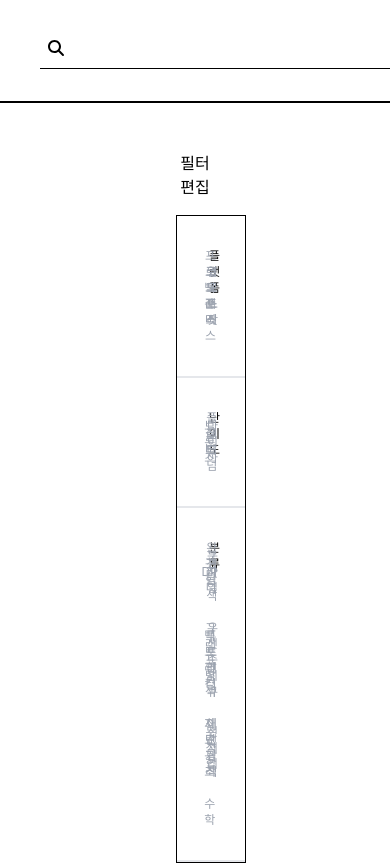
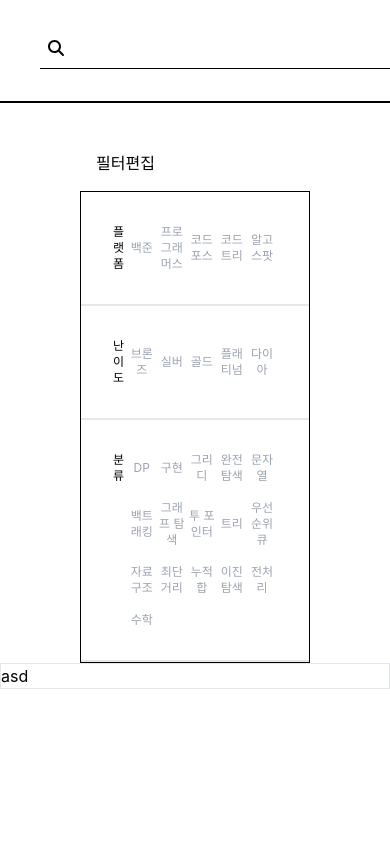
Before and after one commit to All-PS/AllPS-web, a React (Create React App) app: page /search in a window 390 px wide. Both pictures are taken after a click on the button "필터편집". Shown: the top 863 px of the page. Built offline with nearby package versions, Linux system fonts and the light colour scheme.

Commit message:
[refact] 패키지 구조, css 일부 수정

```diff
--- a/src/components/Header/header.js
+++ b/src/components/Header/header.js
@@ -1,6 +1,6 @@
 import React from "react";
-import Logo from "components/Logo/logo";
-import SearchBar from "components/SearchBar/searchBar";
+import Logo from "components/logo";
+import SearchBar from "components/Header/searchBar";
 
 const Header = ({ className, searchOptions }) => {
   return (
--- a/src/components/SearchBar/searchBar.js
+++ /dev/null
@@ -1,36 +0,0 @@
-import React, { useState } from "react";
-import { faMagnifyingGlass } from "@fortawesome/free-solid-svg-icons";
-import { FontAwesomeIcon } from "@fortawesome/react-fontawesome";
-
-const SearchBar = ({ className, onSearch, searchOptions }) => {
-  const [searchTerm, setSearchTerm] = useState("");
-
-  const handleInputChange = (e) => {
-    setSearchTerm(e.target.value);
-  };
-
-  const handleSubmit = (e) => {
-    e.preventDefault();
-    onSearch && onSearch(searchTerm);
-  };
-
-  return (
-    <div className={`flex items-center border-solid border-b border-black pb-1 ${className}`}>
-      <FontAwesomeIcon icon={faMagnifyingGlass} className="mx-2" />
-      <form onSubmit={handleSubmit} className="flex flex-grow">
-        <input type="text" value={searchTerm} onChange={handleInputChange} className="p-0 flex-grow border-0 px-4 text-2xl font-semibold focus:outline-none" />
-        {typeof searchOptions !== "undefined" && (
-          <select name="searchOption" id="searchOption" className="ml-2">
-            {searchOptions.map((option, index) => (
-              <option key={index} value={option.value}>
-                {option.label}
-              </option>
-            ))}
-          </select>
-        )}
-      </form>
-    </div>
-  );
-};
-
-export default SearchBar;
--- a/src/components/SearchFilter/searchFilter.js
+++ /dev/null
@@ -1,70 +0,0 @@
-import React, { useState } from "react";
-
-function SearchFilter({ platforms, selectedPlatforms, difficulties, selectedDifficulties, categories, selectedCategories, onPlatformSelect, onDifficultySelect, onCategorySelect }) {
-  const [filterDetailView, setFilterDetailView] = useState(false);
-
-  const handleFilterEditBtn = (e) => {
-    setFilterDetailView(!filterDetailView);
-  };
-
-  return (
-    <div>
-      <div className="flex flex-col w-full px-40">
-        <div className="flex w-full">
-          <button onClick={handleFilterEditBtn} className="flex items-center justify-center p-4 mt-8">
-            <p className={filterDetailView ? "text-black" : "text-gray-400"}>필터편집</p>
-          </button>
-          {/* <div class="overflow-x-auto flex items-center"></div> */}
-        </div>
-        {filterDetailView && (
-          <div className="flex-col w-full border border-black mx-4 text-xs">
-            {/* <!-- 플랫폼 선택 창 --> */}
-            <div className="flex w-full p-8 border-b-2 border-gray">
-              <div className="w-1/12">플랫폼</div>
-              <div className="flex w-11/12">
-                {platforms.map((platform) => (
-                  <div className="flex items-center justify-center w-1/5">
-                    <button key={platform} className={`${selectedPlatforms[platform] ? "text-black" : "text-gray-400"}`} onClick={() => onPlatformSelect(platform)}>
-                      {platform}
-                    </button>
-                  </div>
-                ))}
-              </div>
-            </div>
-            {/* 난이도 선택 창 */}
-            <div className="flex w-full p-8 border-b-2 border-gray">
-              <div className="w-1/12">난이도</div>
-              <div className="flex w-11/12">
-                {difficulties.map((difficulty) => (
-                  <div className="flex items-center justify-center w-1/5">
-                    <button key={difficulty} className={`${selectedDifficulties[difficulty] ? "text-black" : "text-gray-400"}`} onClick={() => onDifficultySelect(difficulty)}>
-                      {difficulty}
-                    </button>
-                  </div>
-                ))}
-              </div>
-            </div>
-            {/* 분류 선택 창 */}
-            <div className="flex w-full p-8 border-b-2 border-gray">
-              <div className="w-1/12">분류</div>
-              <div className="w-11/12 flex flex-wrap">
-                {categories.map((category, index) => (
-                  <React.Fragment key={category}>
-                    {index % 5 === 0 && index !== 0 && <div className="w-full flex my-2"></div>}
-                    <div className="flex items-center justify-center w-1/5">
-                      <button className={`${selectedCategories[category] ? "text-black" : "text-gray-400"}`} onClick={() => onCategorySelect(category)}>
-                        {category}
-                      </button>
-                    </div>
-                  </React.Fragment>
-                ))}
-              </div>
-            </div>
-          </div>
-        )}
-      </div>
-    </div>
-  );
-}
-
-export default SearchFilter;
--- a/src/pages/DetailPage/detailPage.js
+++ b/src/pages/DetailPage/detailPage.js
@@ -1,6 +1,7 @@
 import React, { useState } from "react";
 import Header from "components/Header/header";
-import SearchFilter from "components/SearchFilter/searchFilter";
+import SearchFilter from "pages/DetailPage/searchFilter";
+import ProblemList from "pages/DetailPage/problemList";
 
 const platforms = ["백준", "프로그래머스", "코드포스", "코드트리", "알고스팟"];
 const difficulties = ["브론즈", "실버", "골드", "플래티넘", "다이아"];
@@ -22,9 +23,10 @@ function DetailPage({ searchOptions }) {
   };
 
   return (
-    <div className="DetailPage">
+    <div className="DetailPage w-full">
       <Header searchOptions={searchOptions}></Header>
       <SearchFilter platforms={platforms} selectedPlatforms={selectedPlatforms} difficulties={difficulties} selectedDifficulties={selectedDifficulties} categories={categories} selectedCategories={selectedCategories} onPlatformSelect={handlePlatformSelect} onDifficultySelect={handleDifficultySelect} onCategorySelect={handleCategorySelect} />
+      <ProblemList></ProblemList>
     </div>
   );
 }
--- /dev/null
+++ b/src/pages/DetailPage/problem.js
@@ -0,0 +1,5 @@
+function Problem() {
+  return <div></div>;
+}
+
+export default Problem;
--- /dev/null
+++ b/src/pages/DetailPage/problemList.js
@@ -0,0 +1,5 @@
+function ProblemList() {
+  return <div className="border">asd</div>;
+}
+
+export default ProblemList;
--- /dev/null
+++ b/src/pages/DetailPage/searchFilter.js
@@ -0,0 +1,69 @@
+import React, { useState } from "react";
+
+function SearchFilter({ platforms, selectedPlatforms, difficulties, selectedDifficulties, categories, selectedCategories, onPlatformSelect, onDifficultySelect, onCategorySelect }) {
+  const [filterDetailView, setFilterDetailView] = useState(false);
+
+  const handleFilterEditBtn = (e) => {
+    setFilterDetailView(!filterDetailView);
+  };
+
+  return (
+    <div className="flex flex-col w-full items-center px-20 md:px-40">
+      <div className="flex w-full max-w-screen-lg justify-between">
+        <button onClick={handleFilterEditBtn} className="flex items-center justify-center p-4 mt-8">
+          <p className={filterDetailView ? "text-black" : "text-gray-400"}>필터편집</p>
+        </button>
+        <div className="flex-grow"></div>
+        {/* <div className="overflow-x-auto flex items-center"></div> */}
+      </div>
+      {filterDetailView && (
+        <div className="flex-col w-full border border-black mx-4 text-xs max-w-screen-lg">
+          {/* <!-- 플랫폼 선택 창 --> */}
+          <div className="flex w-full p-8 border-b-2 border-gray">
+            <div className="w-1/12">플랫폼</div>
+            <div className="flex w-11/12">
+              {platforms.map((platform) => (
+                <div className="flex items-center justify-center w-1/5">
+                  <button key={platform} className={`${selectedPlatforms[platform] ? "text-black" : "text-gray-400"}`} onClick={() => onPlatformSelect(platform)}>
+                    {platform}
+                  </button>
+                </div>
+              ))}
+            </div>
+          </div>
+          {/* 난이도 선택 창 */}
+          <div className="flex w-full p-8 border-b-2 border-gray">
+            <div className="w-1/12">난이도</div>
+            <div className="flex w-11/12">
+              {difficulties.map((difficulty) => (
+                <div className="flex items-center justify-center w-1/5">
+                  <button key={difficulty} className={`${selectedDifficulties[difficulty] ? "text-black" : "text-gray-400"}`} onClick={() => onDifficultySelect(difficulty)}>
+                    {difficulty}
+                  </button>
+                </div>
+              ))}
+            </div>
+          </div>
+          {/* 분류 선택 창 */}
+          <div className="flex w-full p-8 border-b-2 border-gray">
+            <div className="w-1/12">분류</div>
+            <div className="w-11/12 flex flex-wrap">
+              {categories.map((category, index) => (
+                <React.Fragment key={category}>
+                  {index % 5 === 0 && index !== 0 && <div className="w-full flex my-2"></div>}
+                  <div className="flex items-center justify-center w-1/5">
+                    <button className={`${selectedCategories[category] ? "text-black" : "text-gray-400"}`} onClick={() => onCategorySelect(category)}>
+                      {category}
+                    </button>
+                  </div>
+                </React.Fragment>
+              ))}
+            </div>
+          </div>
+        </div>
+      )}
+    </div>
+  );
+}
+
+export default SearchFilter;
```
Also changed, not shown: src/components/Header/searchBar.js (renamed from src/components/SearchBar/SearchBar.js), src/components/logo.js (renamed from src/components/Logo/logo.js).
